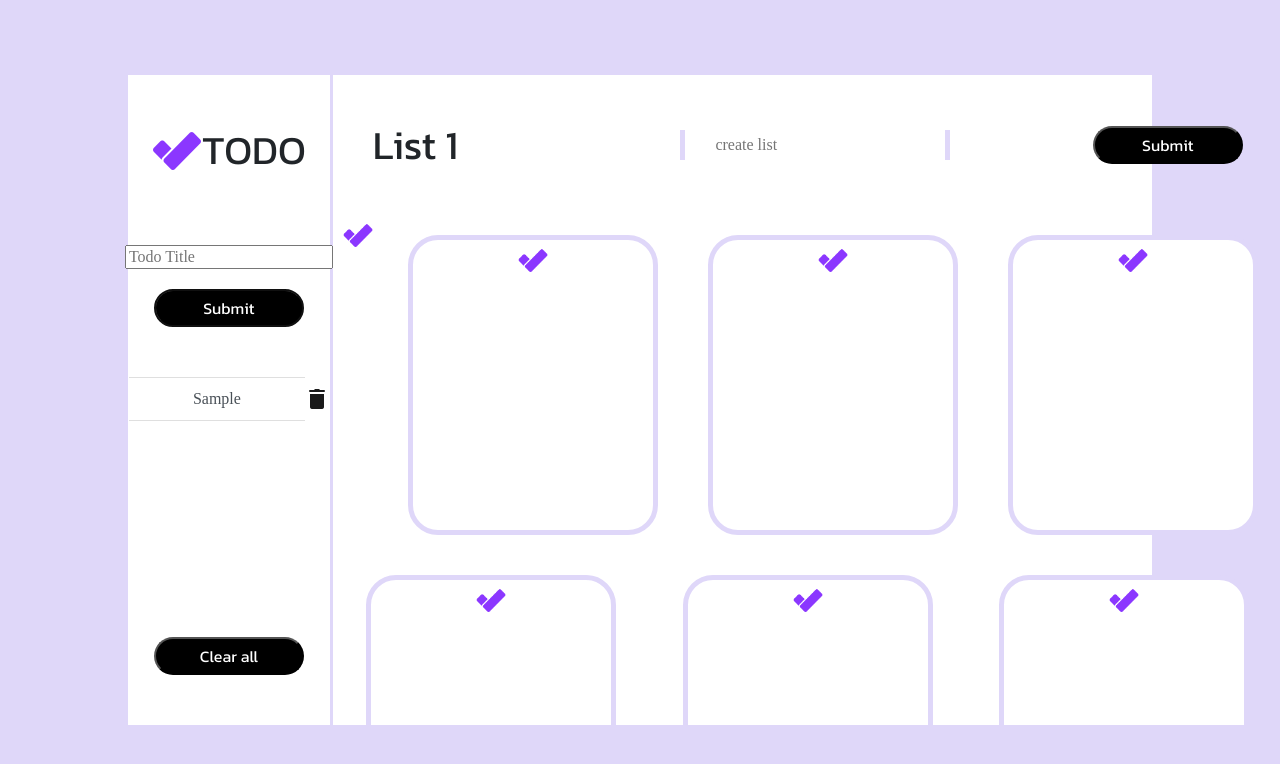
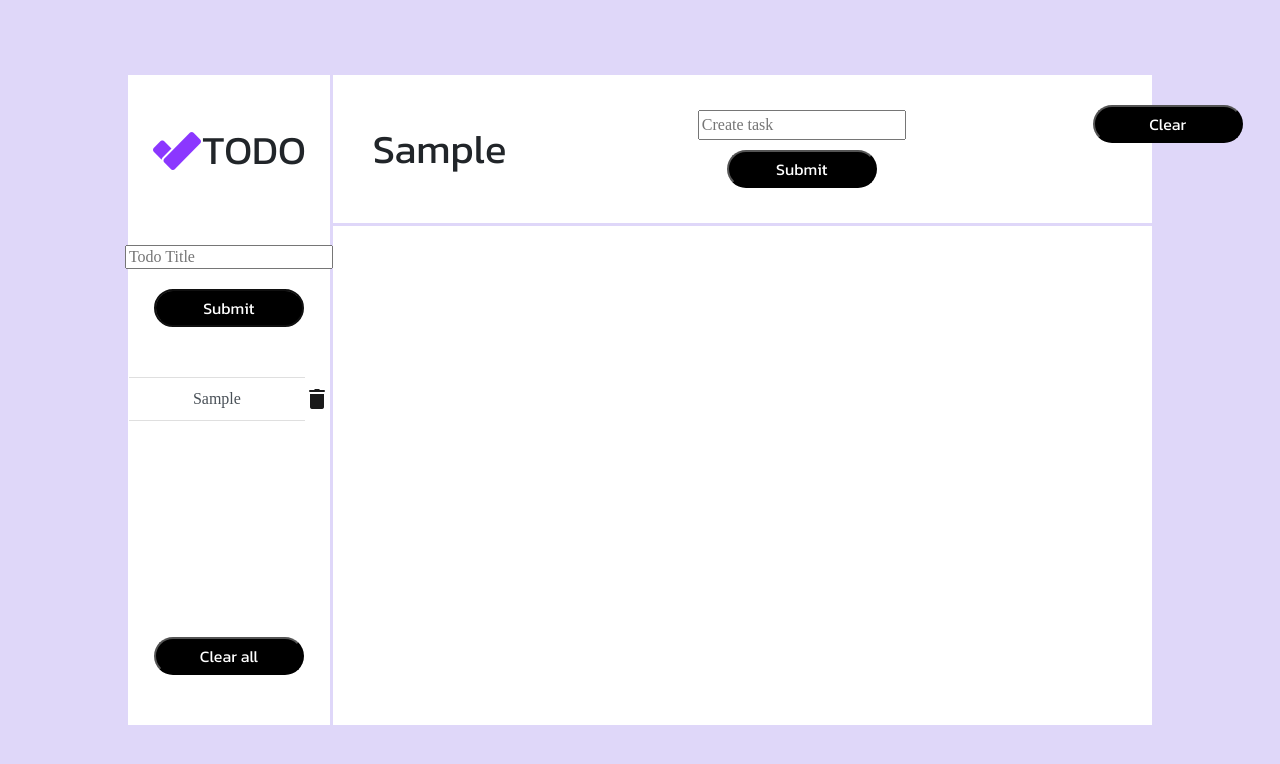
Before and after one commit to teganhansen/Todo, a plain HTML site: page index.html in a window 1280 px wide. Both pictures are taken after typing "Sample" into the empty fields and a click on the button "Submit". Drawn offline with nearby package versions, Linux system fonts and the light colour scheme.

Commit message:
tasks save to seperate arrays

```diff
--- a/index.html
+++ b/index.html
@@ -45,55 +45,22 @@
 
         <div id="content">
             <div id = "createBoxContent">
-                <h1 id="TODOlistTitle">List 1</h1>
-                <input id="contentinput" type="text" placeholder="create list">
-                <button id="contentbutton">Submit</button>
-
+                <h1 id="TODOlistTitle"></h1>
+                <div id="createcontent">
+                    <!-- <input class="contentinput" type="text" placeholder="Create task">
+                    <button onclick="renderTask();" id="createTaskButton" class="contentbutton">Submit</button> -->
+                </div>
+                <button id="contentbutton" onclick="clearTaskButton();">Clear</button>
             </div>
 
-            <div id="roundedboxcontainer">
-                <div id="roundedbox">
-                    <img class="pinLogo" src="images/todo icon darkpurple.png" alt="">
-                </div>
+            <div id="taskbox" class="roundedboxcontainer">
+
+                <!-- <div  class="roundedbox"></div>
 
                 <div class="roundedbox">
                     <img class="pinLogo" src="images/todo icon darkpurple.png" alt="">
-                </div>
-
-                <div class="roundedbox">
-                    <img class="pinLogo" src="images/todo icon darkpurple.png" alt="">
-                </div>
-
-                <div class="roundedbox">
-                    <img class="pinLogo" src="images/todo icon darkpurple.png" alt="">
-                </div>
-
-                <div class="roundedbox">
-                    <img class="pinLogo" src="images/todo icon darkpurple.png" alt="">
-                </div>
-
-                <div class="roundedbox">
-                    <img class="pinLogo" src="images/todo icon darkpurple.png" alt="">
-                </div>
-
-                <div class="roundedbox">
-                    <img class="pinLogo" src="images/todo icon darkpurple.png" alt="">
-                </div>
-                <div class="roundedbox">
-                    <img class="pinLogo" src="images/todo icon darkpurple.png" alt="">
-                </div>
-                <div class="roundedbox">
-                    <img class="pinLogo" src="images/todo icon darkpurple.png" alt="">
-                </div>
-            </div>
-
-            <!-- <div id="roundedbox">
-                <img class="pinLogo" src="images/todo icon darkpurple.png" alt="">
-            </div>
-
-            <div id="roundedbox">
-                <img class="pinLogo" src="images/todo icon darkpurple.png" alt="">
-            </div> -->
+                    <h1>hi there my name is john</h1>
+                </div> -->
 
         </div>
     </main>
--- a/script.js
+++ b/script.js
@@ -1,8 +1,7 @@
 let comments = [];
-let listTitleName= [];
 
 // add button listener
-  function onPageLoad() {
+function onPageLoad() {
     makeButtonWork();
 }
 
@@ -16,7 +15,6 @@ function makeButtonWork() {
 // clear submit textarea
 function ClearFields() {
     document.getElementById("todolistinput").value = "";
-    // document.getElementById("textfield2").value = "";
 }
 
 // clear ALL todo titles
@@ -31,18 +29,18 @@ function handleOnClick() {
     const id = makeid(5);
 
     // grab the input for the text area
-    // const comment = document.querySelector("textarea").value;
     // then display
     addNewComment(username, id);
+    renderComments();
+    changeTODOtitle(username, id);
   }
 
 function addNewComment(username, id) {
     comments.push({
        username,
        id,
-    //    array []
+       arrayOfTasks: []
     });
-    renderComments();
 }
 
 function renderComments() {
@@ -52,11 +50,14 @@ function renderComments() {
         const { username, id } = commentItem;
         newInnerHTML += `
             <div class="todoListContainer" >
-                <a href="#" id="comments" class="list-group-item list-group-item-action" onclick="changeTODOtitle('${username}');">${username}</a>
-                 <img data-id="${id}" src="images/trashcan.png" alt="" onclick="deleteListTitle('${id}')">
+                <a href="#" id="comments" class="list-group-item list-group-item-action" onclick="changeTODOtitle('${username}', '${id}');">${username}</a>
+                 <img id="${id}" src="images/trashcan.png" alt="" onclick="deleteListTitle('${id}')">
             </div>
         `;
+
+
     });
+
 
     commentsElement.innerHTML = newInnerHTML;
     ClearFields();
@@ -95,11 +96,83 @@ function makeid(length) {
     return result;
 }
 
+
+
+
+
 // right section
 
-function changeTODOtitle(username) {
-    document.getElementById("TODOlistTitle").value = '${username}';
-    // document.getElementById("textfield2").value = "";
+
+function changeTODOtitle(username, id) {
+    // document.getElementById("TODOlistTitle").innerHTML = `${username}`;
+        document.getElementById("TODOlistTitle").innerHTML = `${username}`;
+        createTaskSubmitButton(username, id);
+
 }
 
-  window.onload = onPageLoad;
+// create task title and submit button
+function createTaskSubmitButton(username, id) {
+    const contentElement = document.querySelector("#createcontent");
+    // let newInnerHTML = "";
+    comments.forEach(() => {
+        newInnerHTML = `
+        <input id="taskInputBox" class="contentinput" type="text" placeholder="Create task">
+        <button onclick="handleTaskInput('${id}');" id="${id}" class="contentbutton">Submit</button>
+        `;
+    });
+
+    contentElement.innerHTML = newInnerHTML;
+}
+
+function handleTaskInput(commetsId) {
+    let newId = makeid(5)
+    const tasktext = document.querySelector("#taskInputBox").value;
+
+    addTaskToArray(newId, tasktext, commetsId);
+}
+
+function addTaskToArray(newId, tasktext, commentsId) {
+    let index = comments.findIndex(element => element.id === commentsId);
+    comments[index].arrayOfTasks.push( {task : tasktext , taskId : newId , select : false});
+
+    renderTask(commentsId, tasktext);
+}
+
+// creates the roundboxes
+function renderTask(commentsId, tasktext) {
+
+    const arrayOfTasksElement = document.querySelector("#taskbox");
+    let newInnerHTML = "";
+    comments.arrayOfTasks.forEach(commentItem => {
+        // const { username, id } = commentItem;
+        newInnerHTML = `
+        <div class="roundedbox">
+            <img class="pinLogo" src="images/todo icon darkpurple.png" alt="">
+            <h1>${tasktext}</h1>
+        </div>
+        `;
+    });
+    ClearTaskBoxInput();
+
+    arrayOfTasksElement.innerHTML += newInnerHTML;
+    // comments[0].id.indexOf('k4kdr')
+
+
+    // comments.findIndex()
+    // comments[0].id.indexOf(id)
+}
+
+// clear task submit textarea
+function ClearTaskBoxInput() {
+    document.getElementById("taskInputBox").value = " ";
+    // createTaskSubmitButton();
+}
+
+// clear ALL todo tasks
+function clearTaskButton() {
+    comments.arrayOfTasks.length = 0;
+    // comments.arrayOfTasks = [];
+    renderTask();
+}
+
+window.onload = onPageLoad;
--- a/style.scss
+++ b/style.scss
@@ -95,7 +95,7 @@ button {
     flex-direction: column;
 }
 #createBoxContent {
-margin: 40px;
+margin: 30px 40px;
 display: flex;
 justify-content: space-between;
 flex-direction: row;
@@ -104,18 +104,21 @@ align-items: center;
 #createcontent {
     display: flex;
     flex-direction: column;
+    align-items: center;
+    position: absolute;
 }
-#contentinput {
-    margin: 0 0 0 80px;
+.contentinput {
+    margin: 0 0 10px 325px;
     height: 30px;
-    padding: 0 30px;
-    border: none;
-    outline:none;
-    border-left:#DFD7F9 solid 5px ;
-    border-right:#DFD7F9 solid 5px ;
+    // padding: 0 30px;
+
+    // border: none;
+    // outline:none;
+    // border-left:#DFD7F9 solid 5px ;
+    // border-right:#DFD7F9 solid 5px ;
 }
-#contentbutton {
-    margin: 0;
+.contentbutton {
+    margin: 0 0 0 325px;
 }
 
 .clearAllButton {
@@ -124,7 +127,9 @@ align-items: center;
 // .box {
 
 // }
-#roundedboxcontainer {
+.roundedboxcontainer {
+    border-top: #DFD7F9 solid 3px;
+
     overflow-y: scroll;
     width: 950px;
     display: flex;
@@ -141,8 +146,14 @@ align-items: center;
     width: 250px;
     height: 300px;
     display: flex;
-    align-self: center;
-    justify-content: center;
+    align-items: center;
+    // justify-self: center;
+    flex-direction: column;
+
+    h1 {
+        margin: 20px 15px;
+        font-size: 2em;
+    }
 }
 .pinLogo {
     margin-top: 5px;
```
Also changed, not shown: style.css, 1 other file.
